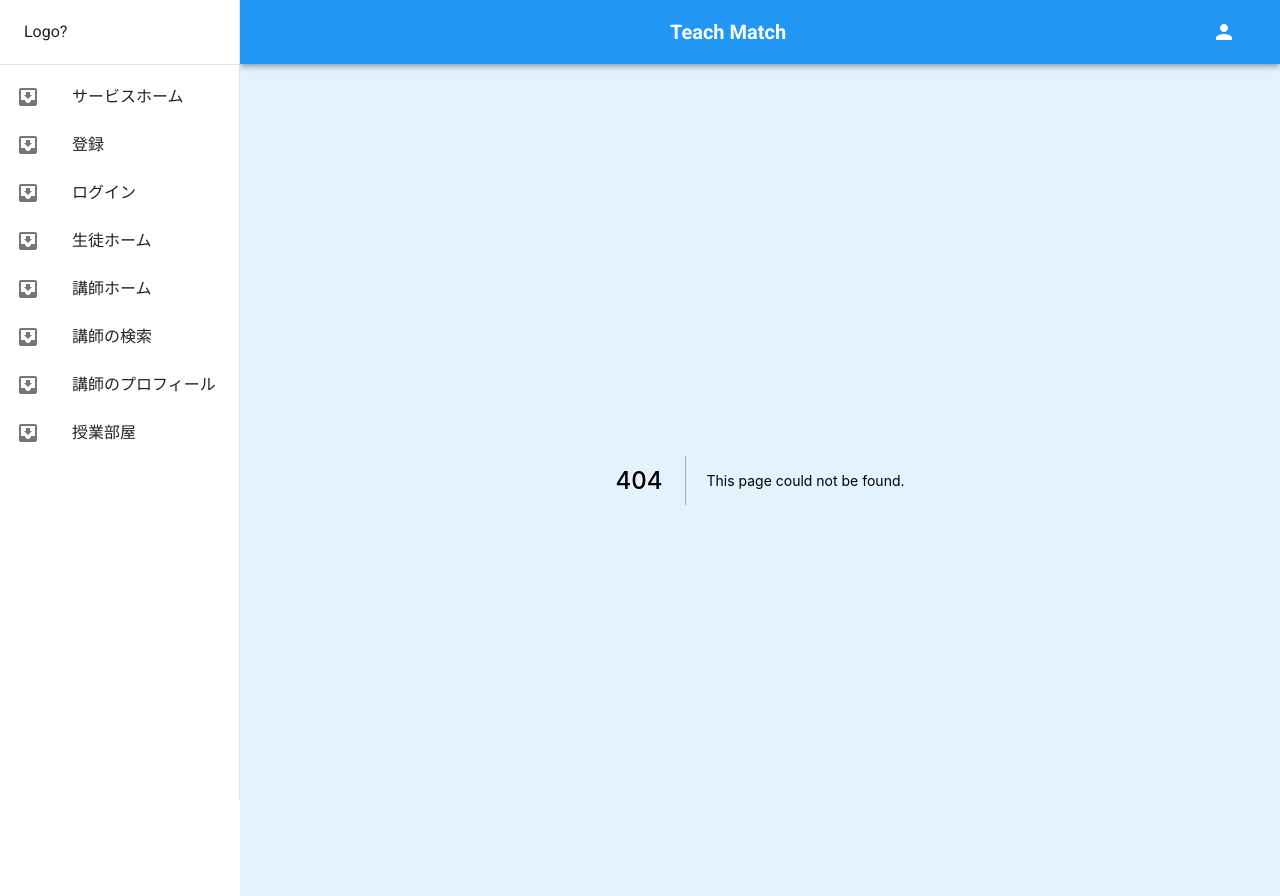
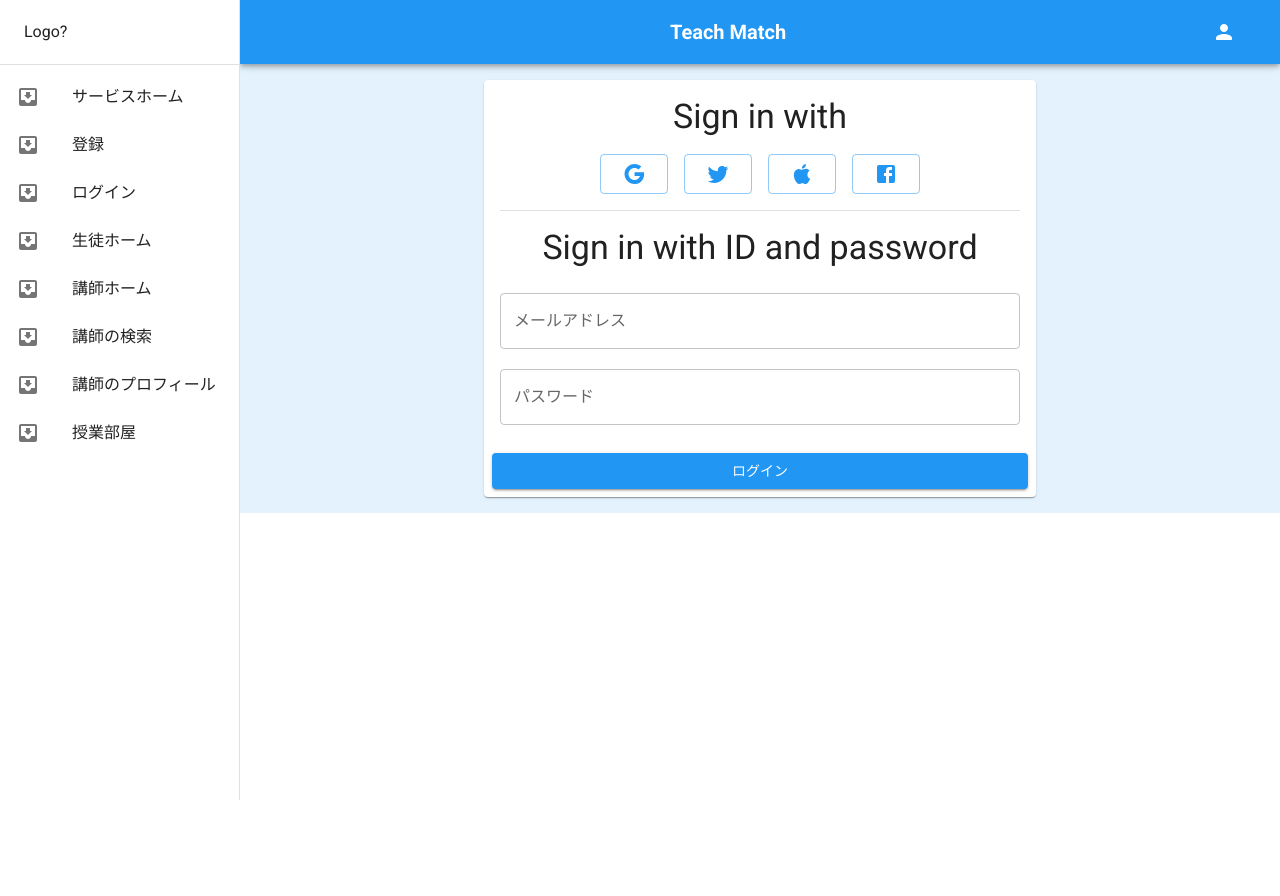
Before and after one commit to otsuka-private/teachmatch-front, a Next.js app: page /login in a window 1280 px wide. Before the commit this address had no page. After the commit the page ends 800 px from the top, so only its background shows below. Built offline with nearby package versions, Linux system fonts and the light colour scheme.

Commit message:
login page

```diff
--- a/src/components/common/CardActionsRight.js
+++ b/src/components/common/CardActionsRight.js
@@ -1,6 +1,6 @@
 import { CardActions } from "@mui/material"
 
-const CardActionsFlexRight = (props) => {
+const CardActionsRight = (props) => {
     return (
         <CardActions sx={{ display: 'flex', justifyContent: 'end', ...props.sx }}>
             {props.children}
@@ -8,4 +8,4 @@
     );
 }
 
-export default CardActionsFlexRight
+export default CardActionsRight
--- /dev/null
+++ b/src/components/pages/login/LoginHome.js
@@ -0,0 +1,49 @@
+import { Card, CardContent, Button, TextField, Grid, Typography, Divider, Stack, Container } from "@mui/material";
+import GoogleIcon from '@mui/icons-material/Google';
+import TwitterIcon from '@mui/icons-material/Twitter';
+import AppleIcon from '@mui/icons-material/Apple';
+import FacebookIcon from '@mui/icons-material/Facebook';
+import CardActionsRight from "components/common/CardActionsRight";
+import { useRef } from "react";
+
+const LoginHome = () => {
+    const userIdInput = useRef();
+    const passwordInput = useRef();
+
+    const handleLogin = () => {
+        const userId = userIdInput.current.value;
+        const password = passwordInput.current.value;
+    }
+
+    return (
+        <Container maxWidth='sm'>
+            <Card>
+                <CardContent sx={{ textAlign: 'center' }}>
+                    <Typography variant="h4" sx={{ mb: '1rem' }}>Sign in with</Typography>
+                    <Stack direction="row" spacing={2} justifyContent="center">
+                        <Button variant="outlined" size="large" ><GoogleIcon /></Button>
+                        <Button variant="outlined" size="large" ><TwitterIcon /></Button>
+                        <Button variant="outlined" size="large" ><AppleIcon /></Button>
+                        <Button variant="outlined" size="large" ><FacebookIcon /></Button>
+                    </Stack>
+                    <Divider sx={{ m: '1rem 0' }} />
+                    <Typography variant="h4" sx={{ mb: '1rem' }}>Sign in with ID and password</Typography>
+                    <Grid container spacing={1}>
+                        <Grid item xs={12}>
+                            <TextField fullWidth variant="outlined" margin="dense" label="メールアドレス" inputRef={userIdInput} />
+                        </Grid>
+                        <Grid item xs={12}>
+                            <TextField fullWidth variant="outlined" margin="dense" label="パスワード" inputRef={passwordInput} />
+                        </Grid>
+                    </Grid>
+                </CardContent>
+                <CardActionsRight>
+                    <Button variant="contained" onClick={handleLogin} fullWidth>ログイン</Button>
+                </CardActionsRight>
+            </Card>
+        </Container>
+
+    )
+}
+
+export default LoginHome
--- a/src/components/pages/teacher-profile/AboutCard.js
+++ b/src/components/pages/teacher-profile/AboutCard.js
@@ -7,7 +7,7 @@
 import TabPanel from "components/common/TabPanel";
 
 const AboutCard = (props) => {
-    const { teacher } = prosp;
+    const { teacher } = props;
     const [value, setValue] = useState(0);
     const { message } = teacher;
 
--- /dev/null
+++ b/src/pages/login/index.js
@@ -0,0 +1,17 @@
+import LoginHome from "components/pages/login/LoginHome"
+import Head from "next/head"
+
+const Index = () => {
+    return (
+        <>
+            <Head>
+                <title>Login</title>
+            </Head>
+
+            <LoginHome />
+        </>
+
+    )
+}
+
+export default Index
```
